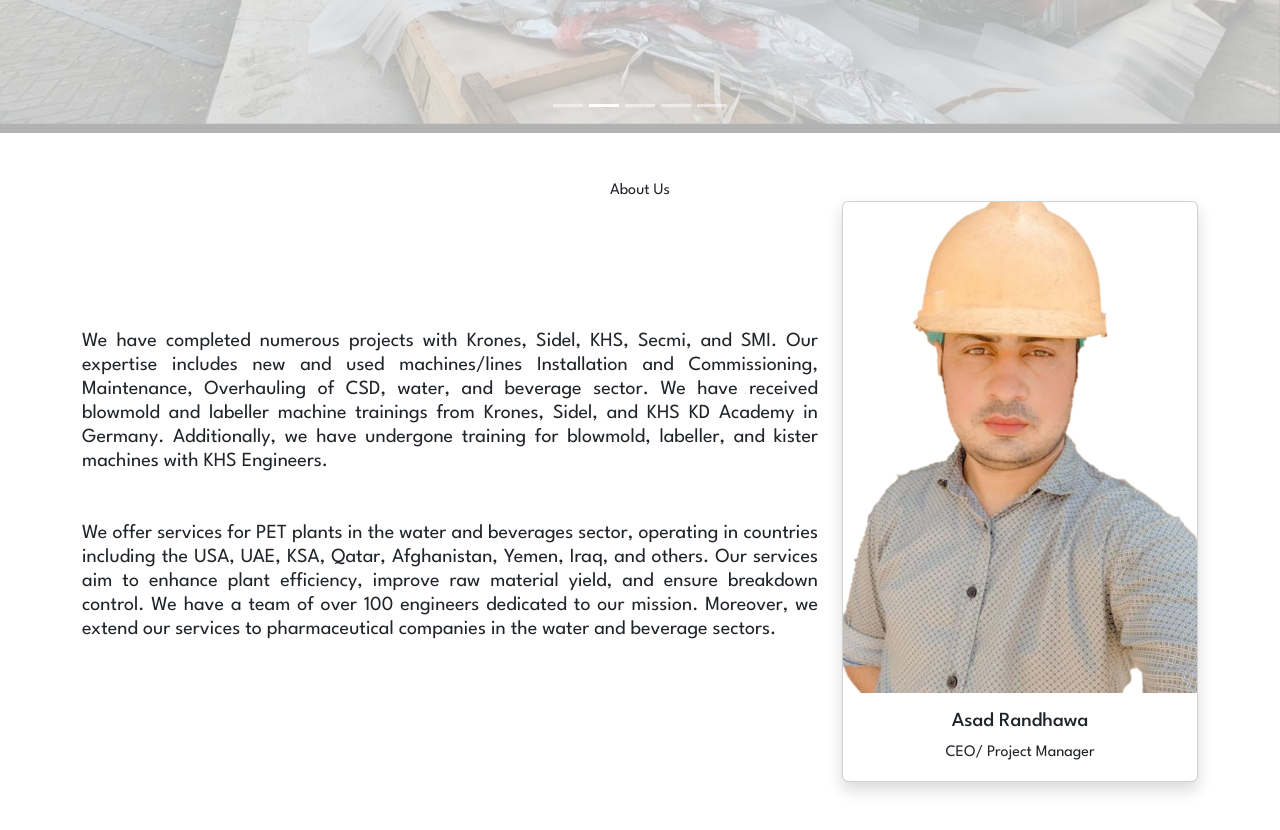
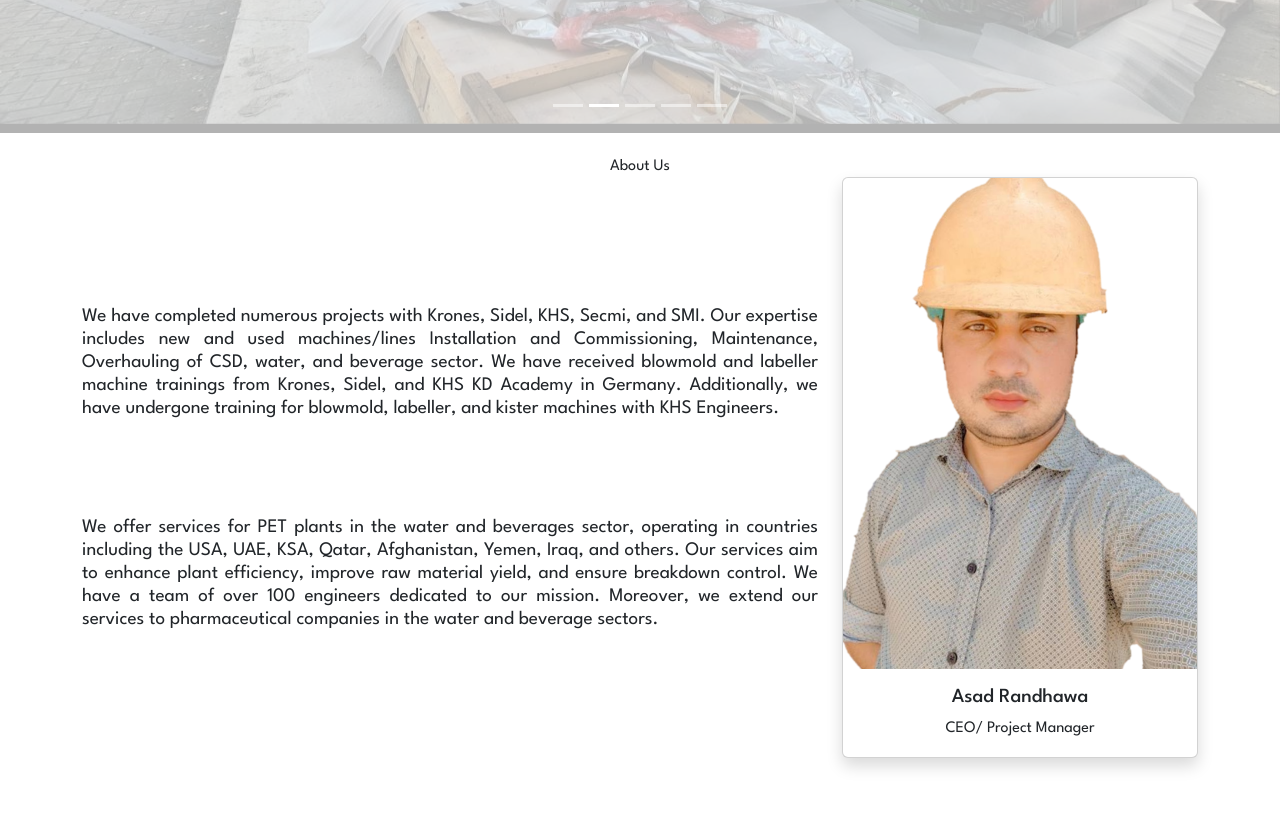
Before and after one commit to mtabba/fse-works, a React (Vite) app: page / in a window 1280 px wide. Shown: the part 680-1510 px from the top of the page. After the commit the page ends 1462 px from the top, so only its background shows below. Built offline with nearby package versions, Linux system fonts and the light colour scheme.

Commit message:
css edited

```diff
--- a/src/App.css
+++ b/src/App.css
@@ -84,7 +84,7 @@ place-content:center;
   margin-top: 10vh;
   text-align: justify;
   h6{
-    font-size: clamp(2.5vh, 1.5vw, 3vw);
+    font-size: clamp(2vh, 1.5vw, 3vw);
   }
 }
 
--- a/src/components/AboutUs.jsx
+++ b/src/components/AboutUs.jsx
@@ -4,13 +4,13 @@ import teamMember1 from '../assets/CEO.png';
 
 const AboutUs = () => {
     return (
-        <Container className="py-5">
+        <Container className="py-4">
             <h1>About Us</h1>
             <Row className="gx-4">
             <Col md={8}>
                     <div className="mb-4 paragraph">
                         <h6 className="py-5">We have completed numerous projects with Krones, Sidel, KHS, Secmi, and SMI. Our expertise includes new and used machines/lines Installation and Commissioning, Maintenance, Overhauling of CSD, water, and beverage sector. We have received blowmold and labeller machine trainings from Krones, Sidel, and KHS KD Academy in Germany. Additionally, we have undergone training for blowmold, labeller, and kister machines with KHS Engineers.</h6>
-                        <h6>We offer services for PET plants in the water and beverages sector, operating in countries including the USA, UAE, KSA, Qatar, Afghanistan, Yemen, Iraq, and others. Our services aim to enhance plant efficiency, improve raw material yield, and ensure breakdown control. We have a team of over 100 engineers dedicated to our mission. Moreover, we extend our services to pharmaceutical companies in the water and beverage sectors.</h6>
+                        <h6 className="py-5">We offer services for PET plants in the water and beverages sector, operating in countries including the USA, UAE, KSA, Qatar, Afghanistan, Yemen, Iraq, and others. Our services aim to enhance plant efficiency, improve raw material yield, and ensure breakdown control. We have a team of over 100 engineers dedicated to our mission. Moreover, we extend our services to pharmaceutical companies in the water and beverage sectors.</h6>
                     </div>
                 </Col>
                 <Col md={4}>
```
